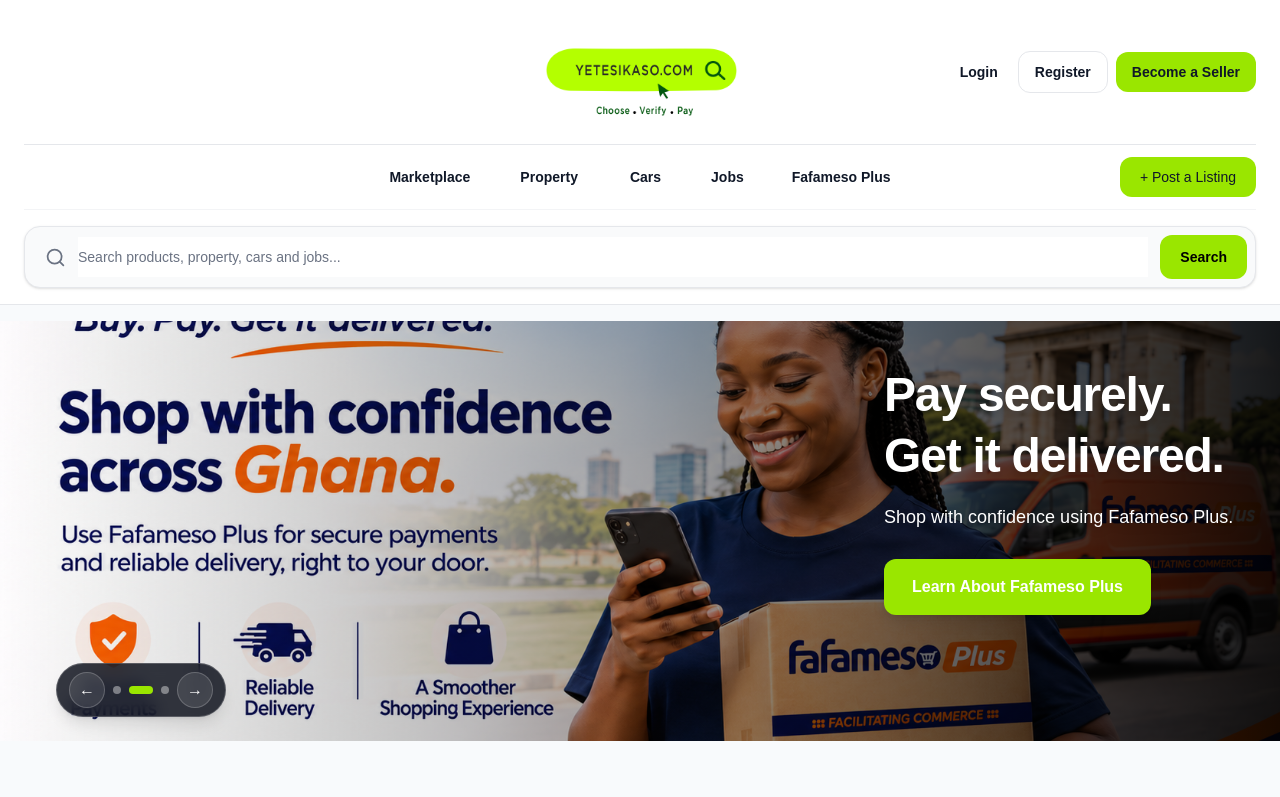
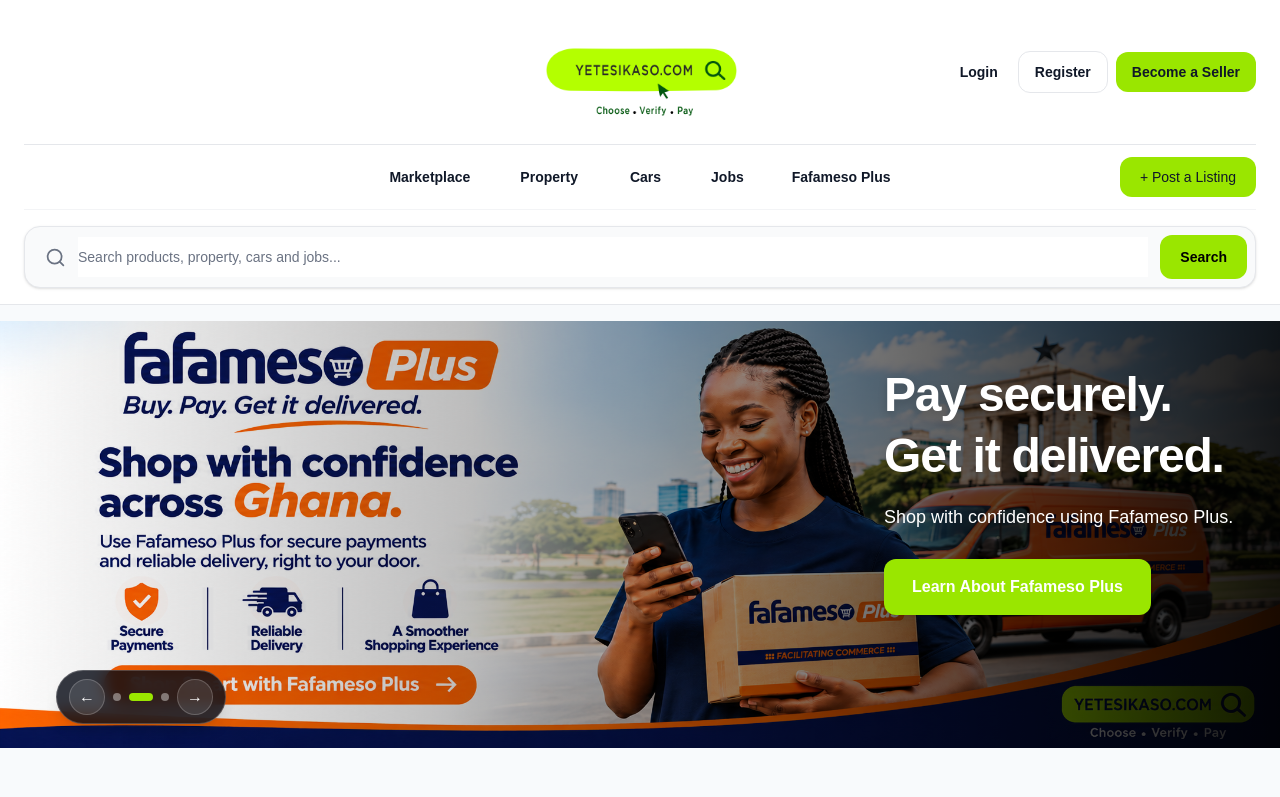
Before and after one commit to Producedbywy/its-yetesikaso, a Next.js app in the folder its-yetesikaso-frontend/: page / in a window 1280 px wide. Shown: the top 797 px of the page. Built offline with nearby package versions, Linux system fonts and the light colour scheme; no server answers.

Commit message:
Refine Fafameso Plus hero banner and button contrast

```diff
--- a/its-yetesikaso-frontend/src/app/fafameso-plus/page.tsx
+++ b/its-yetesikaso-frontend/src/app/fafameso-plus/page.tsx
@@ -76,6 +76,7 @@ export default function FafamesoPlusPage() {
             <div className="mt-9 flex flex-col items-center justify-center gap-3 sm:flex-row">
               <Link
                 href="/marketplace"
+                style={{ color: "#ffffff" }}
                 className="inline-flex w-full items-center justify-center gap-2 rounded-xl bg-[#073A78] px-7 py-3.5 font-bold text-white transition hover:bg-[#0b509e] sm:w-auto"
               >
                 Explore Marketplace
@@ -248,6 +249,7 @@ export default function FafamesoPlusPage() {
 
               <Link
                 href="/become-a-seller"
+                style={{ color: "#ffffff" }}
                 className="mt-7 inline-flex items-center gap-2 rounded-xl bg-[#073A78] px-6 py-3.5 font-bold text-white transition hover:bg-[#0b509e]"
               >
                 Become a Seller
@@ -312,6 +314,7 @@ export default function FafamesoPlusPage() {
 
           <Link
             href="/marketplace"
+            style={{ color: "#ffffff" }}
             className="mt-7 inline-flex items-center gap-2 rounded-xl bg-[#073A78] px-7 py-3.5 font-bold text-white transition hover:bg-[#0b509e]"
           >
             Browse Marketplace
--- a/its-yetesikaso-frontend/src/components/marketplace/hero.tsx
+++ b/its-yetesikaso-frontend/src/components/marketplace/hero.tsx
@@ -68,13 +68,13 @@ export default function Hero() {
           fill
           priority
           sizes="100vw"
-className={`object-cover ${
+className={
   currentSlide === 1
-    ? "object-right md:object-center"
+    ? "object-cover object-center xl:object-contain"
     : currentSlide === 2
-      ? "object-top"
-      : "object-center"
-}`}
+      ? "object-cover object-top"
+      : "object-cover object-center"
+}
         />
 
         <div
@@ -85,9 +85,17 @@ className={`absolute inset-0 ${
 }`}
         />
 
-        <div className="relative min-h-[360px] md:min-h-[420px]">
+        <div
+          className={
+            currentSlide === 1
+              ? "relative min-h-[360px] md:min-h-[420px] xl:aspect-[3/1] xl:min-h-0"
+              : "relative min-h-[360px] md:min-h-[420px]"
+          }
+        >
           <div
             className={`mx-auto flex min-h-[360px] max-w-7xl px-6 md:min-h-[420px] md:px-14 lg:px-20 ${
+              currentSlide === 1 ? "xl:h-full xl:min-h-0" : ""
+            } ${
               currentSlide === 1
                 ? "items-start justify-end pb-10 pt-12"
                 : "items-center py-10 md:py-12"
```
Also changed, not shown: its-yetesikaso-frontend/public/images/hero/payment.png.
